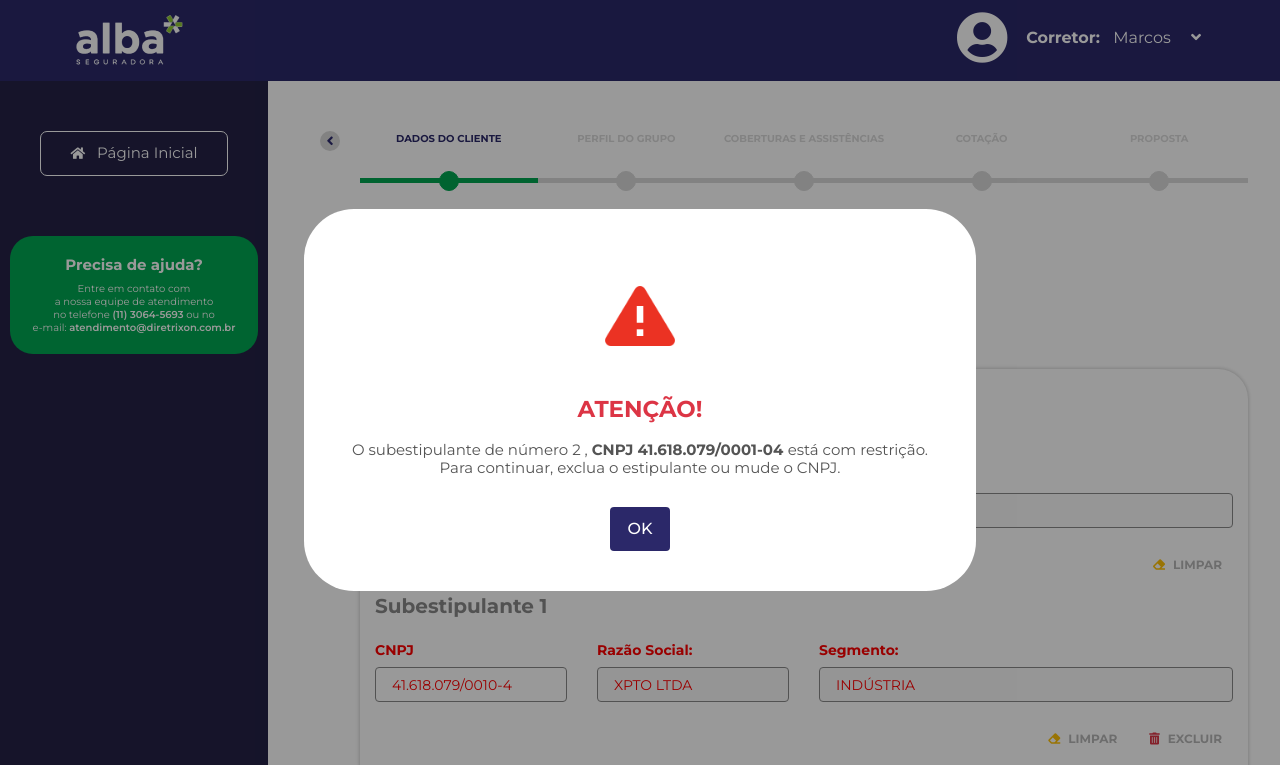
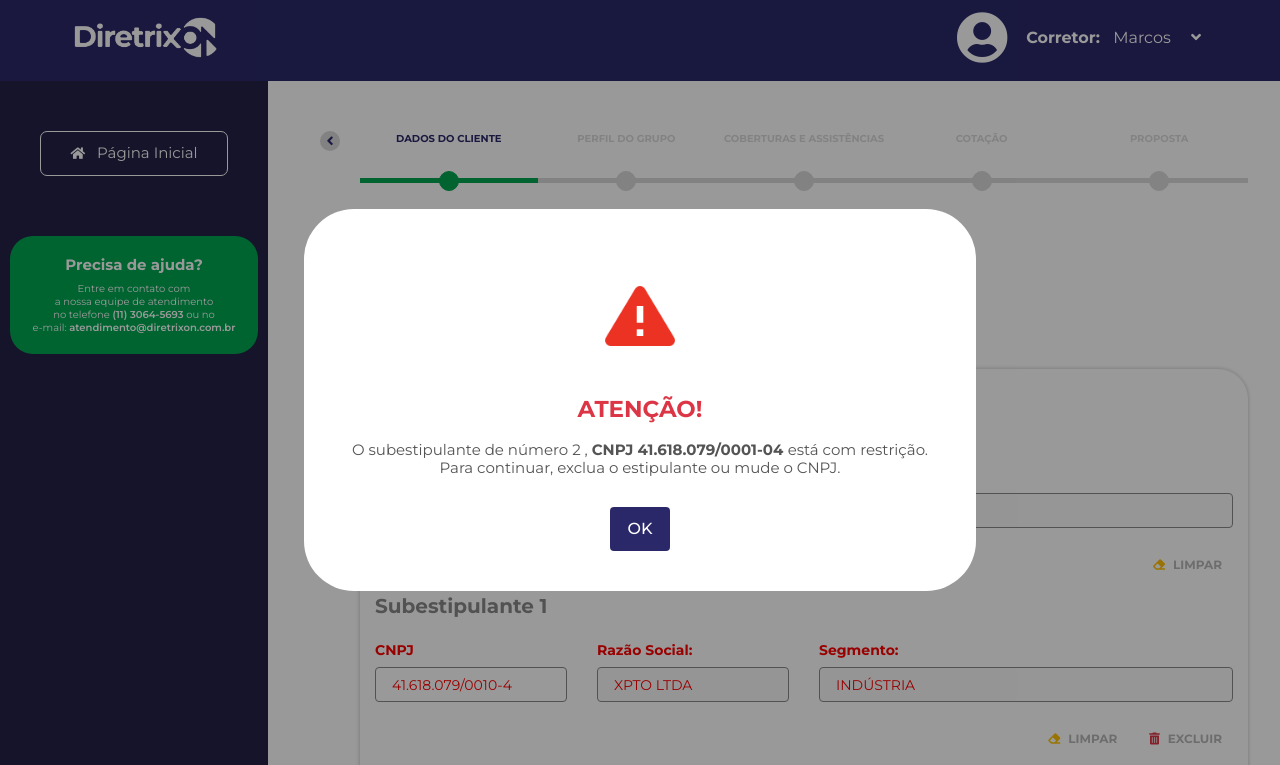
Before and after one commit to Ney-Rocha/portalCotador, a plain HTML site: page addEstipulante.html in a window 1280 px wide. Shown: the top 765 px of the page. Drawn offline with nearby package versions, Linux system fonts and the light colour scheme.

Commit message:
alt logo e atualização de page

```diff
--- a/addEstipulante.html
+++ b/addEstipulante.html
@@ -34,7 +34,7 @@
                 <nav class="navbar navbar-expand-sm">
                     <a href="index.html">
                         <div class="brand_login">
-                            <img  src="Assets/img/brand/Logo_Alba_header.png" alt="Logo portal Cotador" class="img-fluid">
+                            <img  src="Assets/img/brand/Diretrix_Bco.png" alt="Logo portal Cotador" class="img-fluid">
                         </div>
                     </a> <!--link_brand-->
                     <button class="navbar-toggler" type="button" data-toggle="collapse" data-target="#navbarNavAltMarkup" aria-controls="navbarNavAltMarkup" aria-expanded="false" aria-label="Toggle navigation">
```
Also changed, not shown: statusproposta.html (+1 -1 lines).
